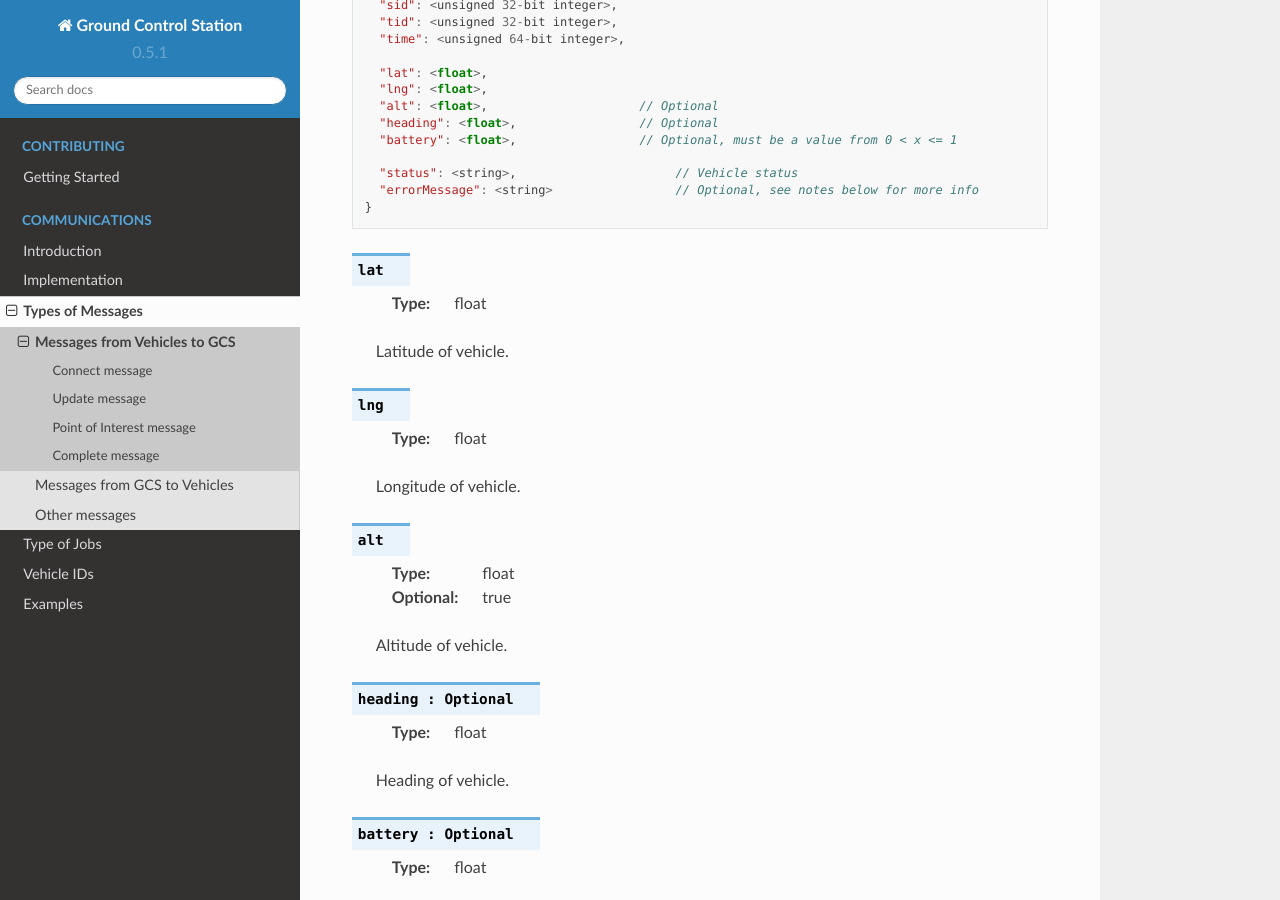
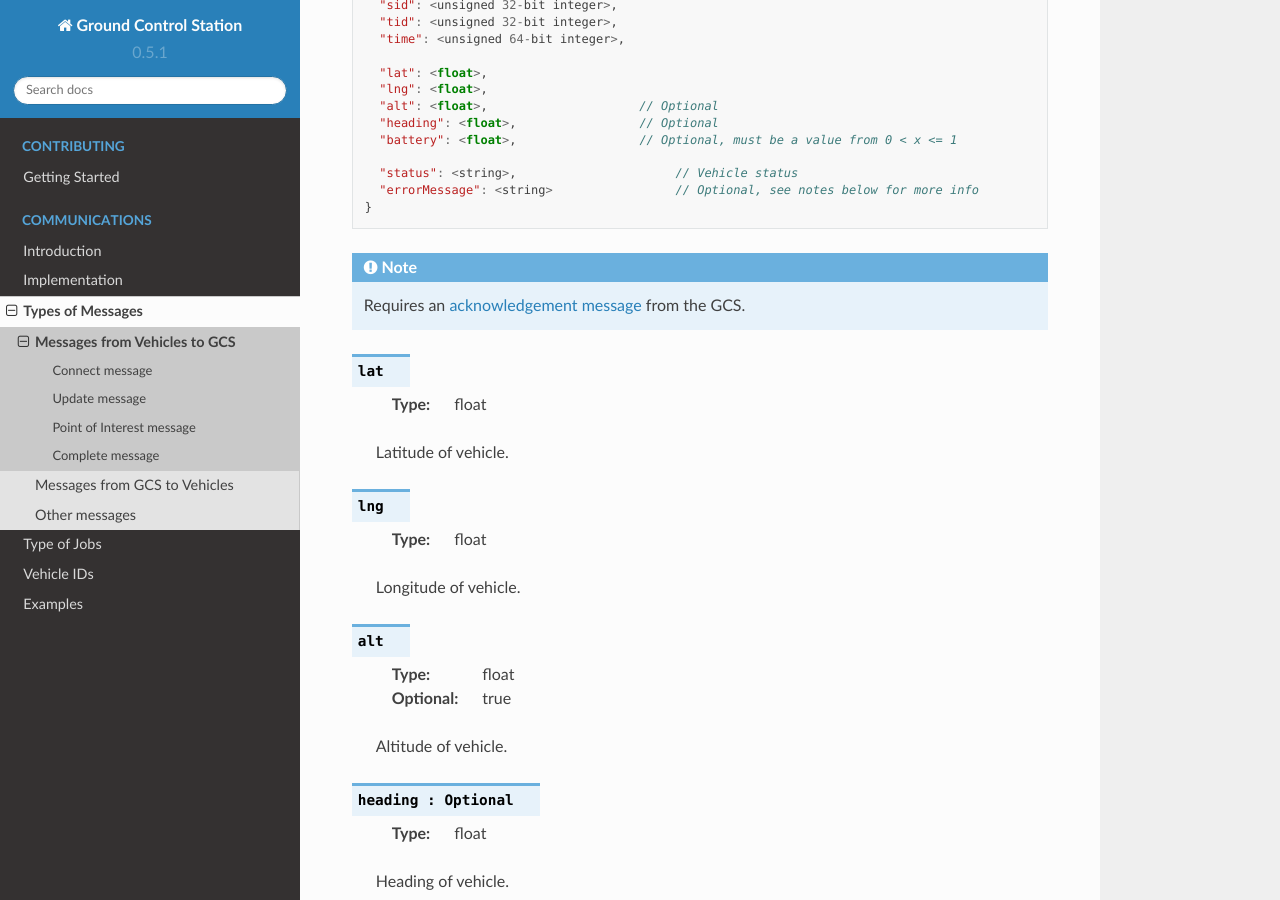
Before and after one commit to NGCP/GCS, a Sphinx documentation site: the page built from docs/communications/messages/vehicles-gcs-messages.rst, in a window 1280 px wide and 900 px high, scrolled down 1247 px. Built offline with Sphinx 7.4.7 and the Read the Docs theme 2.0.0, drawn with Linux system fonts in a browser that asks for light colours.

Commit message:
Update vehicles-gcs-messages.rst

```diff
--- a/docs/communications/messages/vehicles-gcs-messages.rst
+++ b/docs/communications/messages/vehicles-gcs-messages.rst
@@ -65,6 +65,8 @@ Sent to the GCS to let it know of the vehicle's status. This should always be se
     "errorMessage": <string>                 // Optional, see notes below for more info
   }
 
+.. note::
+  Requires an `acknowledgement message`_ from the GCS.
 
 .. confval:: lat
 
```
